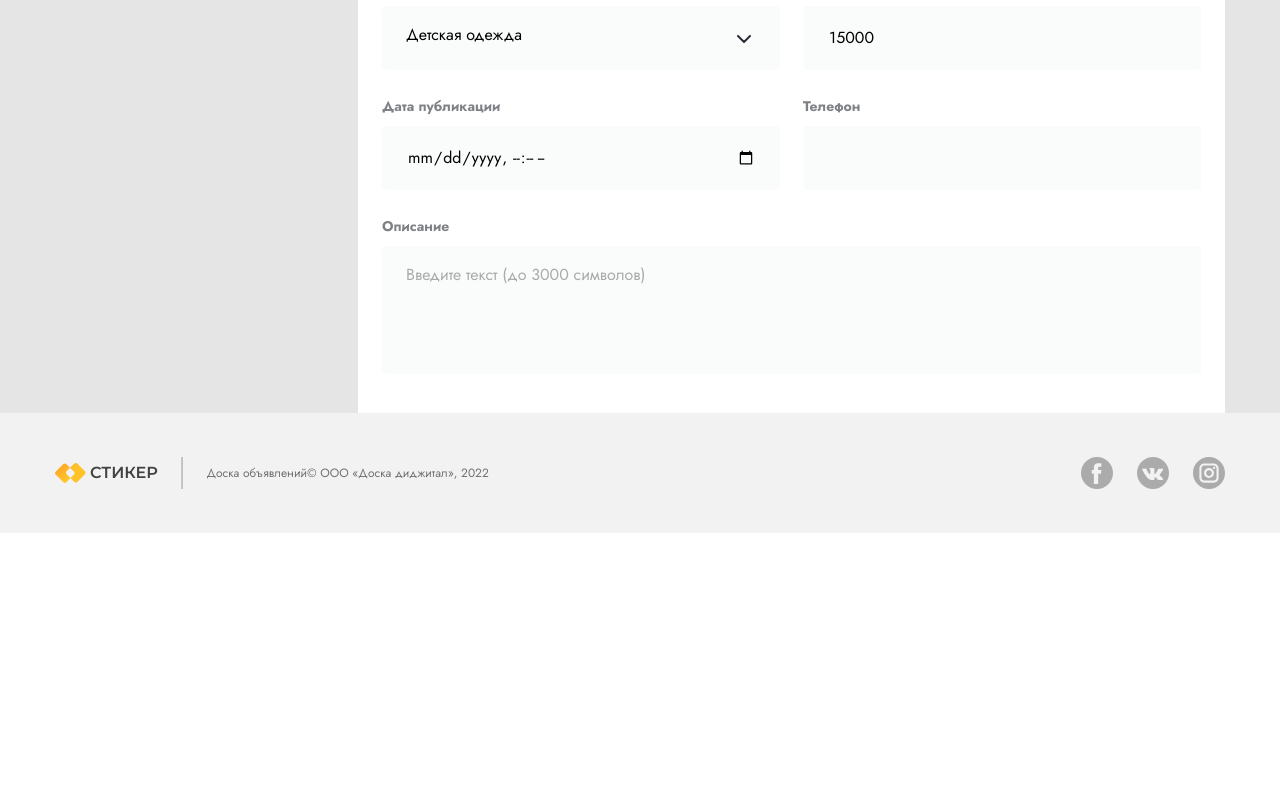
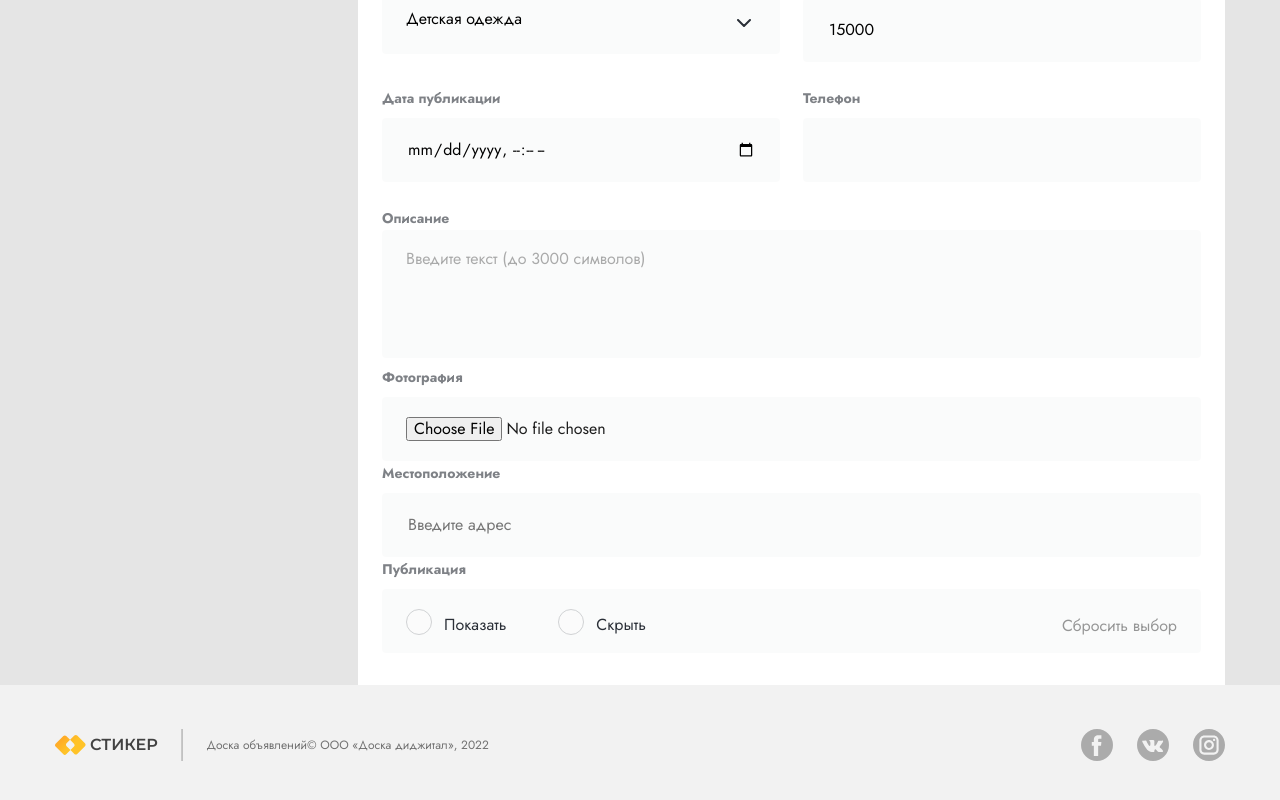
Before and after one commit to Evazyled/bulletin-board, a React (Create React App) app: page /editingPage in a window 1280 px wide. Shown: the part 452-1252 px from the top of the page. Before the commit the page ends 985 px from the top, so only its background shows below. Built offline with nearby package versions, Linux system fonts and the light colour scheme.

Commit message:
check ad

```diff
--- a/package.json
+++ b/package.json
@@ -4,6 +4,7 @@
   "private": true,
   "dependencies": {
     "-": "^0.0.1",
+    "@ant-design/icons": "^4.7.0",
     "@testing-library/jest-dom": "^5.16.3",
     "@testing-library/react": "^12.1.4",
     "@testing-library/user-event": "^13.5.0",
@@ -13,7 +14,7 @@
     "@types/react-dom": "^17.0.14",
     "@types/react-redux": "^7.1.24",
     "@types/react-router-dom": "^5.3.3",
-    "antd": "^4.19.5",
+    "antd": "^4.20.6",
     "axios": "^0.26.1",
     "formik": "^2.2.9",
     "react": "^18.0.0",
--- a/src/pages/EditingPage/EditingPage.module.scss
+++ b/src/pages/EditingPage/EditingPage.module.scss
@@ -47,11 +47,12 @@
     color: $title-color;
     font-weight: 700;
     opacity: 0.6;
-    margin-bottom: 8px;
   }
   .form__productName {
     width: 100%;
-
+    span {
+      opacity: 1;
+    }
     &__content {
       height: 64px;
       padding: 20px 24px;
@@ -113,6 +114,7 @@
   background: rgba(42, 47, 55, 0.02);
   border-radius: 4px;
   padding: 20px 24px;
+  margin-top: 8px;
 }
 
 .params__ad__textarea {
@@ -130,3 +132,91 @@
     }
   }
 }
+
+.params__ad__photo .bg,
+.params__ad__loc .bg,
+.params__ad__publication .bg {
+  width: 100%;
+}
+.params__ad__publication {
+  .custom__radio {
+    span {
+      opacity: 1;
+      font-weight: 400;
+    }
+  }
+}
+
+.checked__pablication {
+  display: flex;
+  justify-content: space-between;
+  align-items: center;
+  button {
+    background: transparent;
+    font-size: 16px;
+    opacity: 0.4;
+  }
+}
+
+.radio__button {
+  display: flex;
+  width: 240px;
+  justify-content: space-between;
+}
+
+.custom__radio [type='radio']:checked,
+.custom__radio [type='radio']:not(:checked) {
+  position: absolute;
+  left: -9999px;
+}
+
+.custom__radio [type='radio']:checked + .custom__radio__label,
+.custom__radio [type='radio']:not(:checked) + .custom__radio__label {
+  position: relative;
+  padding: 6px 0 4px 38px;
+  cursor: pointer;
+  line-height: 20px;
+  display: inline-block;
+  margin-bottom: 4px;
+}
+
+.custom__radio [type='radio']:checked + .custom__radio__label:before,
+.custom__radio [type='radio']:not(:checked) + .custom__radio__label:before {
+  content: '';
+  position: absolute;
+  left: 0;
+  top: 0;
+  width: 24px;
+  height: 24px;
+  border: 1px solid $title-color;
+  opacity: 0.2;
+  border-radius: 100%;
+  background: #fff;
+}
+
+.custom__radio [type='radio']:checked + .custom__radio__label:after,
+.custom__radio [type='radio']:not(:checked) + .custom__radio__label:after {
+  content: '';
+  width: 12px;
+  height: 12px;
+  background: blue;
+  position: absolute;
+  top: 7px;
+  left: 7px;
+
+  border-radius: 100%;
+  -webkit-transition: all 0.2s ease;
+  transition: all 0.2s ease;
+}
+
+.custom__radio [type='radio']:not(:checked) + .custom__radio__label:after {
+  opacity: 0;
+  -webkit-transform: scale(0);
+  transform: scale(0);
+}
+
+.custom__radio [type='radio']:checked + .custom__radio__label:after {
+  opacity: 1;
+  -webkit-transform: scale(1);
+  transform: scale(1);
+}
--- a/src/pages/EditingPage/EditingPage.tsx
+++ b/src/pages/EditingPage/EditingPage.tsx
@@ -1,8 +1,22 @@
+/* eslint-disable jsx-a11y/label-has-associated-control */
+/* eslint-disable react/jsx-props-no-spreading */
 import React from 'react';
+import { UploadOutlined } from '@ant-design/icons';
+import { Button, Upload } from 'antd';
 import style from './EditingPage.module.scss';
 import AdminSidebar from '../../components/common/AdminSidebar/AdminSideBar';
 
-const AdEditingPage = () => (
+const AdEditingPage = () => {
+  const props = {
+    action: 'https://www.mocky.io/v2/5cc8019d300000980a055e76',
+
+    onChange({ file, fileList }: any) {
+      if (file.status !== 'uploading') {
+        console.log(file, fileList);
+      }
+    },
+  };
+  return (
     <div className={`${style.editingPage} ${style.container} `}>
       <AdminSidebar />
       <div className={style.edetingOneAd}>
@@ -90,9 +104,51 @@ const AdEditingPage = () => (
               <span>Описание</span>
               <textarea placeholder="Введите текст (до 3000 символов)" />
             </div>
+            <div className={style.params__ad__photo}>
+              <span>Фотография</span>
+              <div className={style.bg}>
+                {/* <Upload {...props}>
+                  <Button>Выбрать файл</Button>
+                </Upload> */}
+                <input type="file" />
+              </div>
+            </div>
+            <div className={style.params__ad__loc}>
+              <span>Местоположение</span>
+              <div className={style.bg}>
+                <input placeholder="Введите адрес" />
+              </div>
+            </div>
+            <div className={style.params__ad__publication}>
+              <span>Публикация</span>
+              <div className={style.bg}>
+                <div className={style.checked__pablication}>
+                  <div className={style.radio__button}>
+                    <div className={style.custom__radio}>
+                      <label>
+                        <input type="radio" name="radio" />
+                        <div className={style.custom__radio__label}>
+                          <span>Показать</span>
+                        </div>
+                      </label>
+                    </div>
+                    <div className={style.custom__radio}>
+                      <label>
+                        <input type="radio" name="radio" />
+                        <div className={style.custom__radio__label}>
+                          <span>Скрыть</span>
+                        </div>
+                      </label>
+                    </div>
+                  </div>
+                  <button type="submit">Сбросить выбор </button>
+                </div>
+              </div>
+            </div>
           </form>
         </div>
       </div>
     </div>
   );
+};
 export default AdEditingPage;
```
Also changed, not shown: 1 other file (tests, documents, lock files or other folders). Lines whose indentation alone changed are shown as unchanged.
